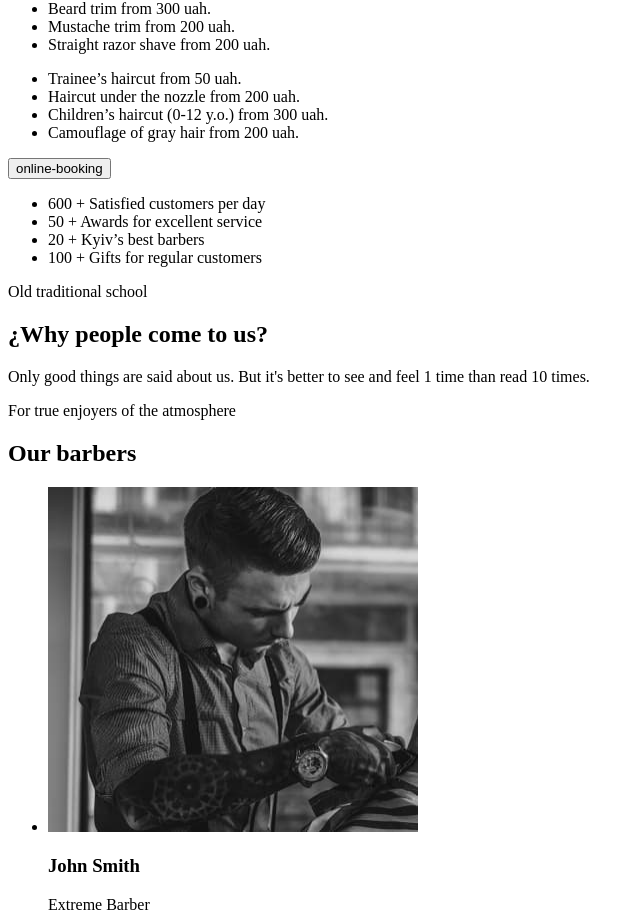
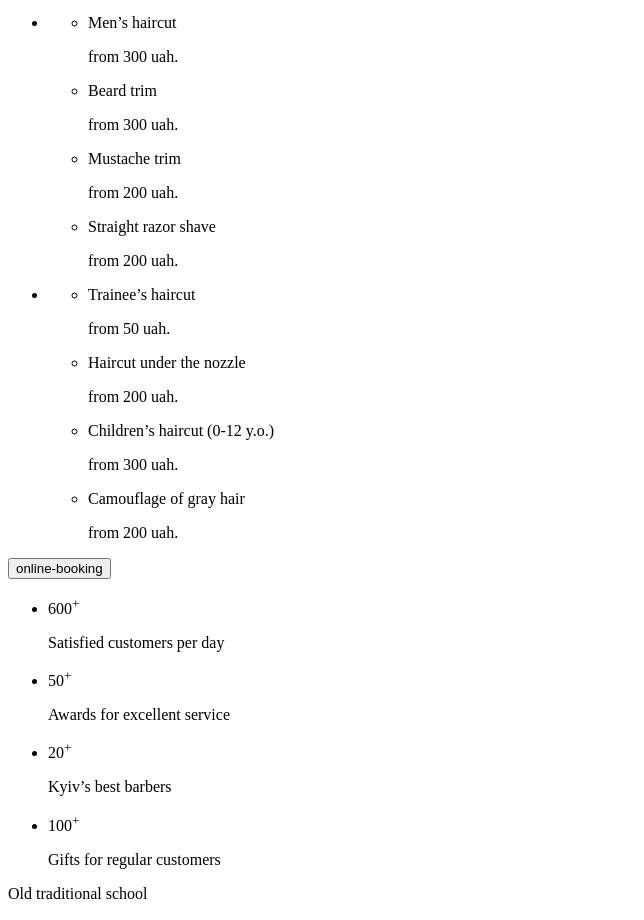
Before and after one commit to uvchuk/Padalko, a plain HTML site: page index.html in a window 1280 px wide. Shown: the part 1123-2043 px from the top of the page, without its empty margins (0-644 px from the left). Drawn offline with Linux system fonts and the light colour scheme.

Commit message:
Changes wg homework

```diff
--- a/index.html
+++ b/index.html
@@ -12,10 +12,12 @@
     <header>
         <a href="./index.html"><img src="./img/logo.svg" alt="site logo"></a>
         <nav>
+            <ul>
                 <li><a href="#">About</a></li>
                 <li><a href="#">Services and prices</a></li>
                 <li><a href="#">Barbers</a></li>
                 <li><a href="#">Contacts</a></li>
+            </ul>
         </nav>
         <a href="tel:+380441111111">+38 044 111 11 11</a>
         <button type="button">Online-booking</button>
@@ -23,8 +25,8 @@
     <main>
         <section>
             <ul>
-                <li><a href="#" rel="noopener noreferrer nofollow">Instagram</a></li>
-                <li><a href="#" rel="noopener noreferrer nofollow">Youtube</a></li>
+                <li><a href="#" target="_blank" rel="noopener noreferrer nofollow">Instagram</a></li>
+                <li><a href="#" target="_blank" rel="noopener noreferrer nofollow">Youtube</a></li>
             </ul>
             <p>A hair salon for men in Kyiv</p>
             <h1>BarberShop</h1>
@@ -48,42 +50,67 @@
             <p>Spend your time with the best masters</p>
             <h2>Services and prices</h2>
             <ul>
-                <li>Men’s haircut
-                    from 300 uah.</li>
-                <li>Beard trim
-                    from 300 uah.</li>
-                <li>Mustache trim
-                    from 200 uah.</li>
-                <li>Straight razor shave
-                    from 200 uah.</li>
+                <li>
+                    <ul>
+                        <li>
+                            <p>Men’s haircut</p>
+                            <p>from 300 uah.</p>
+                        </li>
+                        <li>
+                            <p>Beard trim</p>
+                            <p>from 300 uah.</p>
+                        </li>
+                        <li>
+                            <p>Mustache trim</p>
+                            <p>from 200 uah.</p>
+                        </li>
+                        <li>
+                            <p>Straight razor shave</p>
+                            <p>from 200 uah.</p>
+                        </li>
                     </ul>
+                </li>
+                <li>
                     <ul>
-                <li>Trainee’s haircut
-                    from 50 uah.</li>
-                <li>Haircut under the nozzle
-                    from 200 uah.</li>
-                <li>Children’s haircut (0-12 y.o.)
-                    from 300 uah.</li>
-                <li>Camouflage of gray hair
-                    from 200 uah.</li>
+                        <li>
+                            <p>Trainee’s haircut</p>
+                            <p>from 50 uah.</p>
+                        </li>
+                        <li>
+                            <p>Haircut under the nozzle</p>
+                            <p>from 200 uah.</p>
+                        </li>
+                        <li>
+                            <p>Children’s haircut (0-12 y.o.)</p>
+                            <p>from 300 uah.</p>
+                        </li>
+                        <li>
+                            <p>Camouflage of gray hair</p>
+                            <p>from 200 uah.</p>
+                        </li>
+                    </ul>
+                </li>
             </ul>
             <button type="button">online-booking</button>
         </section>
         <section>
             <ul>
-                <li>600
-                    +
-                    Satisfied customers per day</li>
-                <li>50
-                    +
-                    Awards for excellent service</li>
-                <li>20
-                    +
-                    Kyiv’s best
-                    barbers</li>
-                <li>100
-                    +
-                    Gifts for regular customers</li>
+                <li>
+                    <span>600<sup>+</sup></span>
+                    <p>Satisfied customers per day</p>
+                </li>
+                <li>
+                    <span>50<sup>+</sup></span>
+                    <p>Awards for excellent service</p>
+                </li>
+                <li>
+                    <span>20<sup>+</sup></span>
+                    <p>Kyiv’s best barbers</p>
+                </li>
+                <li>
+                    <span>100<sup>+</sup></span>
+                    <p>Gifts for regular customers</p>
+                </li>
             </ul>
             <p>Old traditional school</p>
             <h2>¿Why people come to us?</h2>
@@ -93,48 +120,17 @@
             <p>For true enjoyers of the atmosphere</p>
             <h2>Our barbers</h2>
             <ul>
-                <li><img src="./img/barber1.jpg" width="370" height="345" alt="our barber 1">
+                <li><img src="./img/barber1.jpg" width="370" height="345" alt="John Smith photo">
                     <h3>John Smith</h3>
                     <p>Extreme Barber</p>
-                    <ul>
-                        <li><a href="#" rel="noopener noreferrer nofollow"><img src="./img/pic1.svg"
-                                    alt="Instagram"></a>
                 </li>
-                        <li><a href="#" rel="noopener noreferrer nofollow"><img src="./img/pic2.svg" alt="Twitter"></a>
-                        </li>
-                        <li><a href="#" rel="noopener noreferrer nofollow"><img src="./img/pic3.svg" alt="Facebook"></a>
-                        </li>
-                        <li><a href="#" rel="noopener noreferrer nofollow"><img src="./img/pic4.svg" alt="LinkedIn"></a>
-                        </li>
-                    </ul>
-                </li>
-                <li><img src="./img/barber2.jpg" width="370" height="345" alt="our barber 2">
+                <li><img src="./img/barber2.jpg" width="370" height="345" alt="Michele Doe photo">
                     <h3>Michele Doe</h3>
                     <p>Extreme Barber</p>
-                    <ul>
-                        <li><a href="#" rel="noopener noreferrer nofollow"><img src="./img/pic1.svg"
-                                    alt="Instagram"></a></li>
-                        <li><a href="#" rel="noopener noreferrer nofollow"><img src="./img/pic2.svg" alt="Twitter"></a>
                 </li>
-                        <li><a href="#" rel="noopener noreferrer nofollow"><img src="./img/pic3.svg" alt="Facebook"></a>
-                        </li>
-                        <li><a href="#" rel="noopener noreferrer nofollow"><img src="./img/pic4.svg" alt="LinkedIn"></a>
-                        </li>
-                    </ul>
-                </li>
-                <li><img src="./img/barber3.jpg" width="370" height="345" alt="our barber 3">
+                <li><img src="./img/barber3.jpg" width="370" height="345" alt="Alan Black photo">
                     <h3>Alan Black</h3>
                     <p>Extreme Barber</p>
-                    <ul>
-                        <li><a href="#" rel="noopener noreferrer nofollow"><img src="./img/pic1.svg"
-                                    alt="Instagram"></a></li>
-                        <li><a href="#" rel="noopener noreferrer nofollow"><img src="./img/pic2.svg" alt="Twitter"></a>
-                        </li>
-                        <li><a href="#" rel="noopener noreferrer nofollow"><img src="./img/pic3.svg" alt="Facebook"></a>
-                        </li>
-                        <li><a href="#" rel="noopener noreferrer nofollow"><img src="./img/pic4.svg" alt="LinkedIn"></a>
-                        </li>
-                    </ul>
                 </li>
             </ul>
         </section>
@@ -149,26 +145,14 @@
             </ul>
         </section>
         <section>
-            <div>
             <h2>Online-booking</h2>
-                <ul>
-                    <li>
-                        <p>Name*</p>
-                    </li>
-                    <li>
-                        <p>Phone*</p>
-                    </li>
-                    <li>
-                        <p>Message</p>
-                    </li>
-                </ul>
-                <button type="button">send</button>
-            </div>
-            <div>
+        </section>
+        <section>
             <h2>Contacts</h2>
             <address>
                 <ul>
-                        <li><a href="https://goo.gl/maps/dV4xRjB52AzHKWYe7" rel="noopener noreferrer nofollow">
+                    <li><a href="https://goo.gl/maps/dV4xRjB52AzHKWYe7" target="_blank"
+                            rel="noopener noreferrer nofollow">
                             st. Vasilkovaya, 7A Kiev, 08132</a></li>
                     <li><a href="tel:+380441111111">+38 044 111 11 11</a></li>
                     <li><a href="mailto:barbershop@email.com">barbershop@email.com</a></li>
@@ -176,14 +160,13 @@
                 <p>Working hours</p>
                 <p>Every day from 9:00 to 22:00</p>
             </address>
-            </div>
         </section>
     </main>
     <footer>
-        <p>&copy Copyright 2020</p>
+        <p>&copy; Copyright 2020</p>
         <ul>
-            <li><a href="#" rel="noopener noreferrer nofollow">Instagram</a></li>
-            <li><a href="#" rel="noopener noreferrer nofollow">Youtube</a></li>
+            <li><a href="#" target="_blank" rel="noopener noreferrer nofollow">Instagram</a></li>
+            <li><a href="#" target="_blank" rel="noopener noreferrer nofollow">Youtube</a></li>
         </ul>
     </footer>
 </body>
```
Lines whose indentation alone changed are shown as unchanged.
